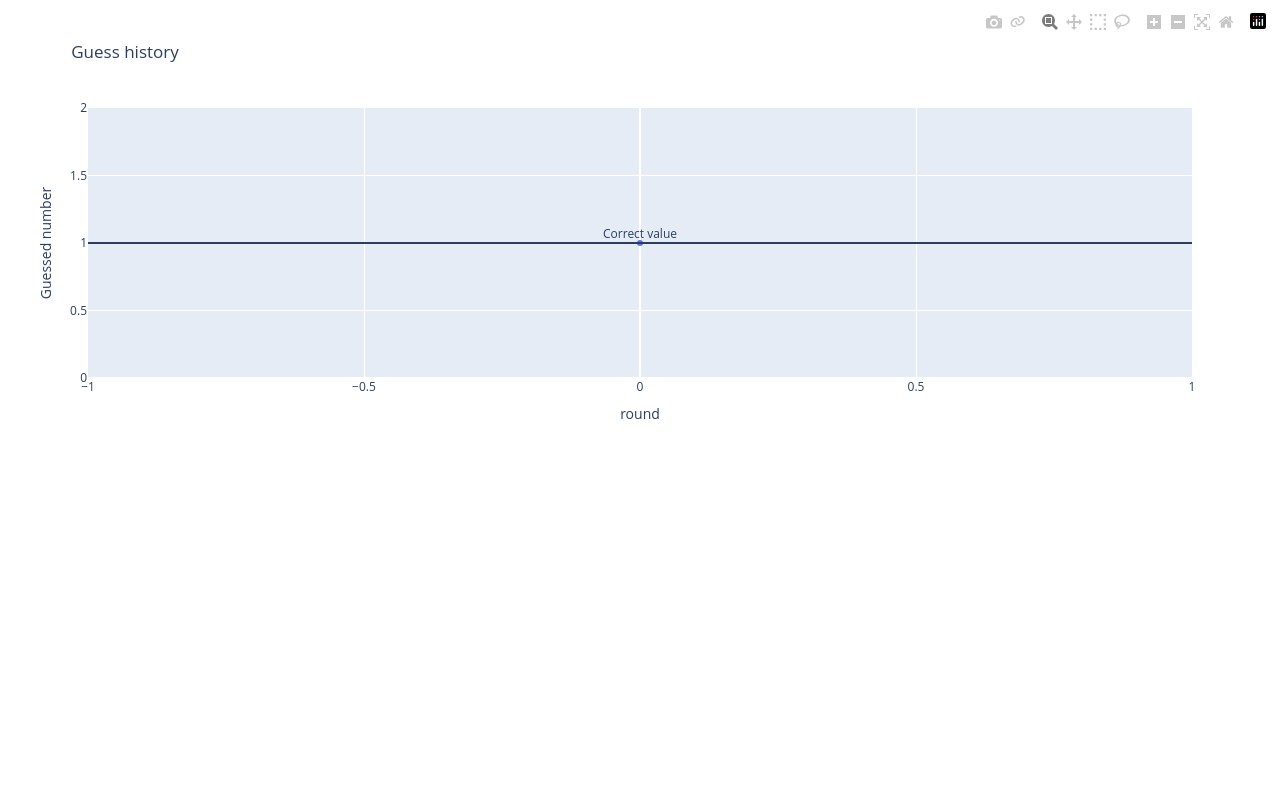
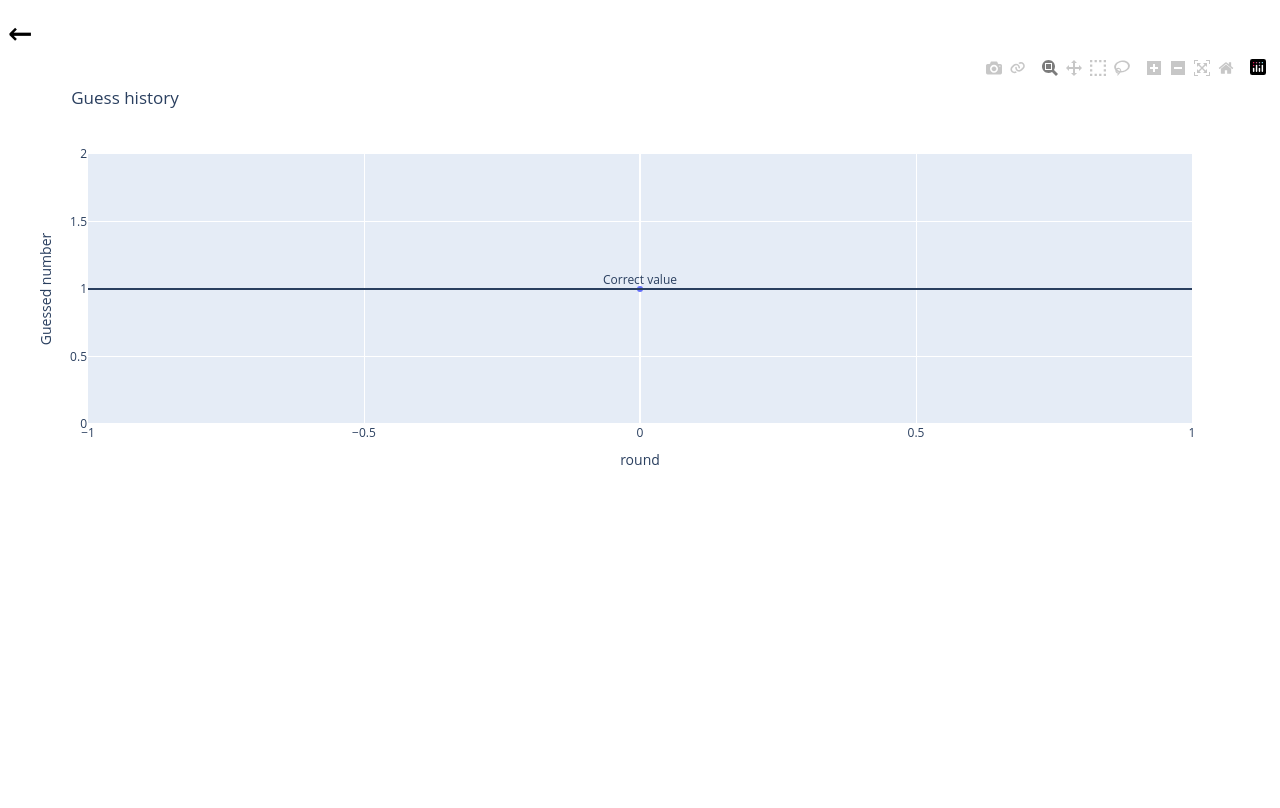
Before and after one commit to janvorac/guess-the-number, a Django app: page /guess/1/inspect/ in a window 1280 px wide. Run offline with Django 3.2, Linux system fonts and the light colour scheme; tables that the repository leaves empty hold one stand-in row (values such as "Sample post").

Commit message:
starting with navs

```diff
--- a/training_site/guess/static/guess/style.css
+++ b/training_site/guess/static/guess/style.css
@@ -6,6 +6,10 @@
 ul {
     padding: 0;
     margin: 0;
+}
+
+li {
+    list-style-type: none;
 }
 
 .box {
@@ -24,8 +28,10 @@
     height: 45px
 }
 
-li {
-    list-style-type: none;
+a.game-detail {
+    text-decoration: none;
+    font-size: 40px;
+    color: #5C8D89;
 }
 
 li.game-detail {
@@ -99,3 +105,13 @@
     color: #FFFFFF;
     margin: 0px 50px;
 }
+
+body.with-plot {
+    background: #FFFFFF;
+}
+
+a.with-plot {
+    color: black;
+    text-decoration: none;
+    font-size: 40px;
+}
--- a/training_site/guess/templates/guess/game.html
+++ b/training_site/guess/templates/guess/game.html
@@ -10,6 +10,10 @@
 <body>
 {% load static %}
 <link rel="stylesheet" type="text/css" href="{% static 'guess/style.css' %}">
+
+<nav>
+    <a class="game-detail" href="{% url 'guess:index' %}">←</a>
+</nav>
 
 <h1 class="centered-text">{{ game.last_played_date }}</h1>
 
--- a/training_site/guess/templates/guess/inspect.html
+++ b/training_site/guess/templates/guess/inspect.html
@@ -4,8 +4,13 @@
     <meta charset="UTF-8">
     <title>Game details</title>
 </head>
-<body>
+<body class="with-plot">
+{% load static %}
+<link rel="stylesheet" type="text/css" href="{% static 'guess/style.css' %}">
 
+<nav>
+    <a class="with-plot" href="{% url 'guess:index' %}">←</a>
+</nav>
 {% if plot %}
 <div class="plot">{{ plot|safe }}</div>
 {% endif %}
```
